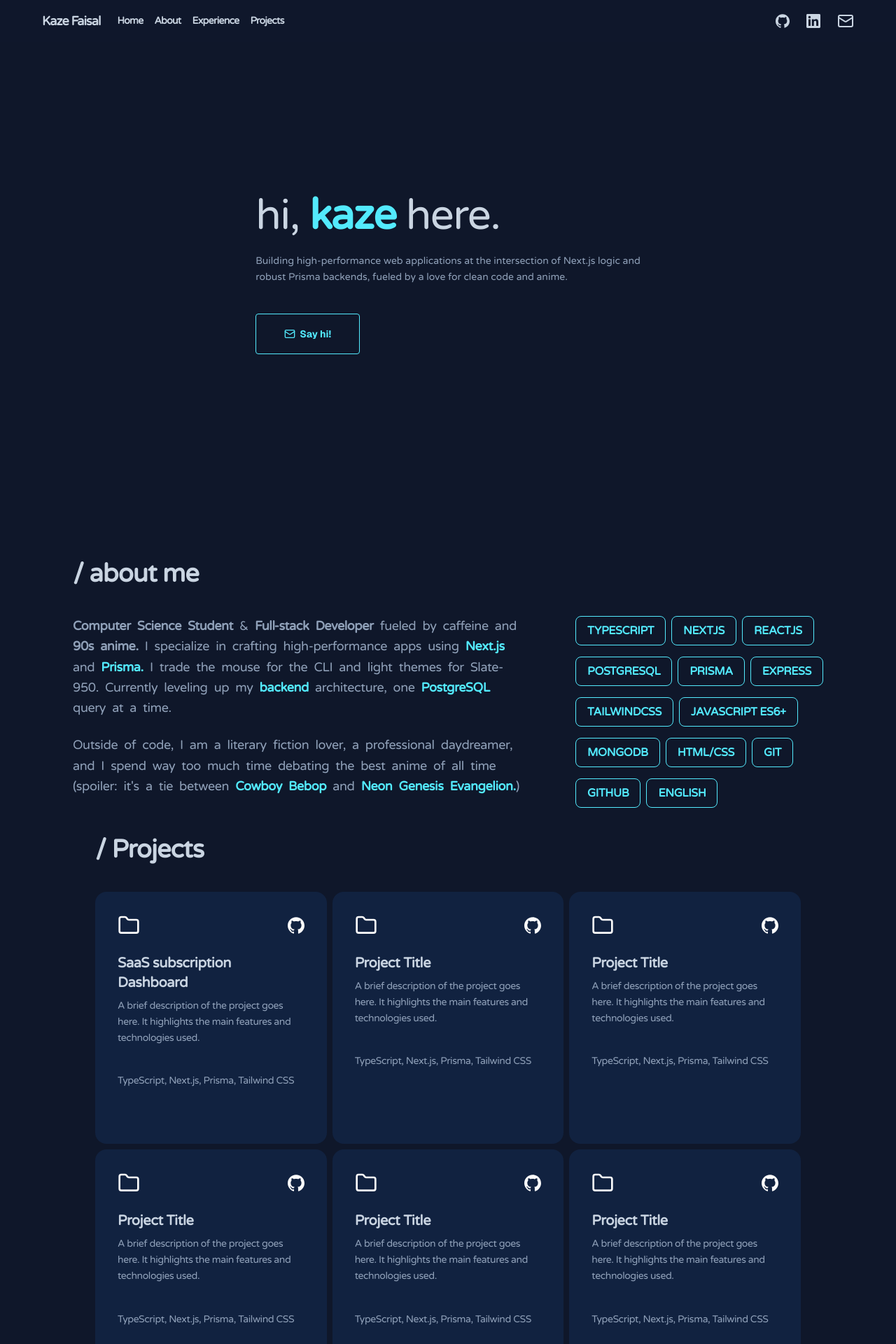
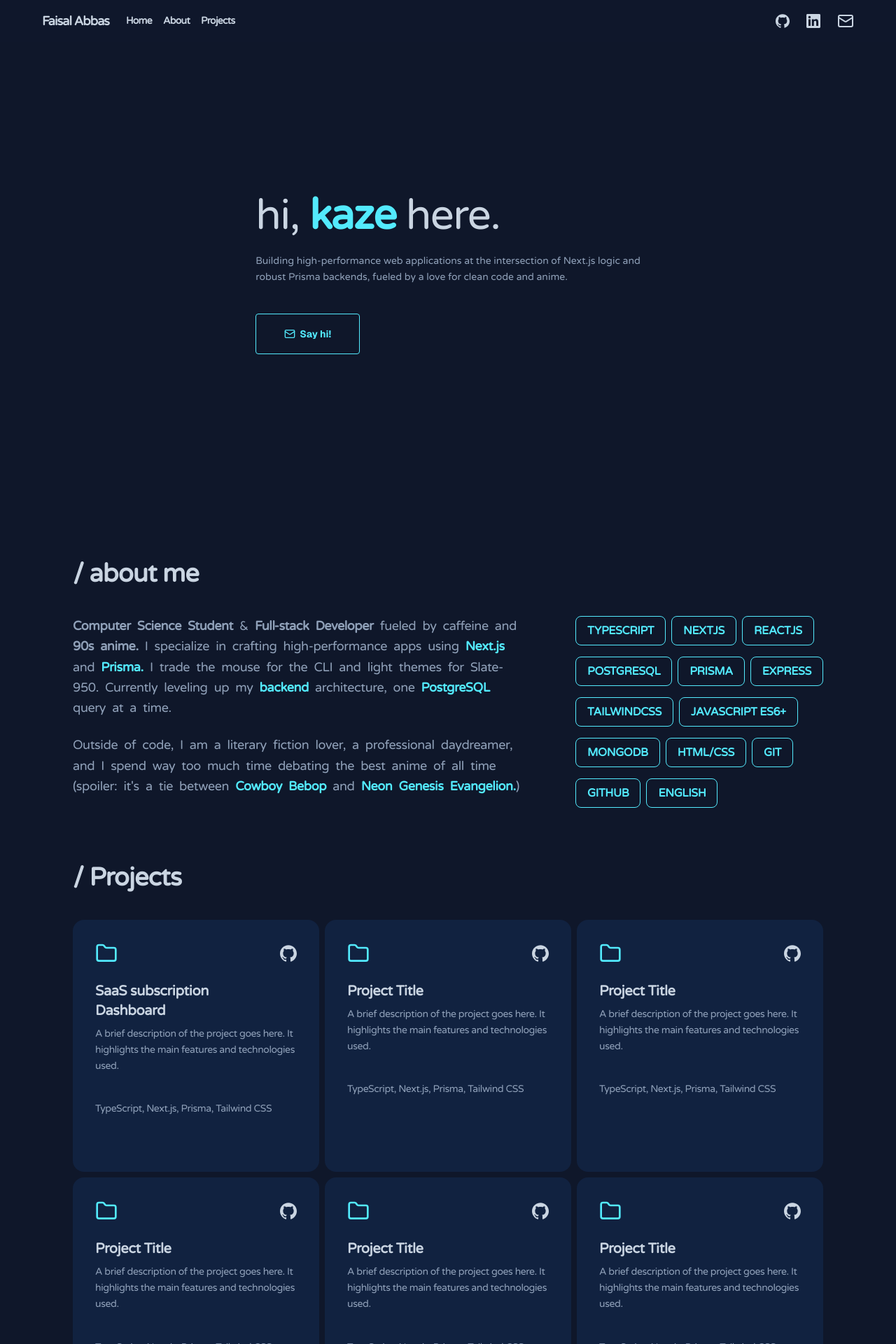
Before and after one commit to kaze1-dev/myPortfolio, a Next.js app: page / in a window 1280 px wide. Shown: the top 1920 px of the page at 70% size. Built offline with nearby package versions, Linux system fonts and the light colour scheme.

Commit message:
feat: add interactivity in header

```diff
--- a/app/globals.css
+++ b/app/globals.css
@@ -64,3 +64,7 @@
     @apply bg-background text-foreground font-rounded antialiased;
   }
 }
+
+html {
+  scroll-behavior: smooth;
+}
--- a/components/layouts/header.tsx
+++ b/components/layouts/header.tsx
@@ -7,18 +7,27 @@ const Header = () => {
       <>
          <header className='flex gap-6 items-center justify-between bg-slate-900 py-4 px-15 fixed w-full'>
             <div className='flex gap-6'>
-               <h1 className='text-slate-300 font-bold text-lg font-rounded tracking-tighter'>Kaze Faisal</h1>
+               <a href="#hero">
+                  <h1 className='text-slate-300 font-bold text-lg font-rounded tracking-tighter cursor-default hover:cursor-pointer'>Faisal Abbas</h1>
+               </a>
+
                <nav className='text-slate-300 tracking-tighter font-rounded font-bold text-sm flex gap-4 justify-center items-center'>
-                  <div>Home</div>
-                  <div>About</div>
-                  <div>Experience</div>
-                  <div>Projects</div>
+                  <a href="#hero">
+                     <div className='cursor-default hover:text-cyan-300 hover:cursor-pointer'>Home</div>
+                  </a>
+
+                  <a href="#about">
+                     <div className='cursor-default hover:text-cyan-300 hover:cursor-pointer'>About</div>
+                  </a>
+                  <a href="#projects">
+                     <div className='cursor-default hover:text-cyan-300 hover:cursor-pointer'>Projects</div>
+                  </a>
                </nav>
             </div>
             <div className='flex gap-6 justify-center items-center '>
-               <Icons.gitHub className='text-slate-300 h-5 w-5' />
-               <Icons.linkedIn className='text-slate-300 h-5 w-5' />
-               <Icons.mail className='text-slate-300 h-6 w-6' />
+               <Icons.gitHub className='text-slate-300 h-5 w-5 hover:cursor-pointer hover:text-cyan-300' />
+               <Icons.linkedIn className='text-slate-300 h-5 w-5 hover:cursor-pointer hover:text-cyan-300' />
+               <Icons.mail className='text-slate-300 h-6 w-6 hover:cursor-pointer hover:text-cyan-300' />
             </div>
 
          </header>
--- a/components/modules/about.tsx
+++ b/components/modules/about.tsx
@@ -2,8 +2,8 @@ import React from 'react'
 
 const About = () => {
    return (
-      <section className=' font-rounded tracking-tight px-26'>
-         <div className=''>
+      <section id='about' className='max-h-screen font-rounded tracking-tight w-full'>
+         <div className='px-26'>
 
             <h1 className='text-4xl tracking-tight font-bold text-slate-300 mb-10'>/ about me</h1>
             <div className='flex gap-20'>
--- a/components/modules/hero.tsx
+++ b/components/modules/hero.tsx
@@ -4,7 +4,7 @@ import { Icons } from '../icons'
 
 const Hero = () => {
    return (
-      <section className='flex justify-center items-center h-screen'>
+      <section id='hero' className='flex justify-center items-center h-screen'>
          <div className='flex flex-col gap-6'>
             <h1 className='text-slate-300 text-6xl inline tracking-tight font-rounded'>
                hi, <span className='text-cyan-300 font-bold'>kaze</span> here.
--- a/components/modules/projects.tsx
+++ b/components/modules/projects.tsx
@@ -3,13 +3,13 @@ import { Icons } from '../icons'
 
 const Projects = () => {
   return (
-    <section className=' font-rounded tracking-tight px-34'>
-      <h1 className='text-4xl tracking-tight font-bold text-slate-300 my-10'>/ Projects</h1>
+    <section id='projects' className=' font-rounded tracking-tight px-26'>
+      <h1 className='text-4xl tracking-tight font-bold text-slate-300 mt-20 mb-10'>/ Projects</h1>
      <div className='grid grid-cols-3 gap-2'>
       <div className='bg-[#112240] rounded-2xl px-8 pt-8 pb-20'>
         <div className='flex justify-between items-center'>
-          <Icons.folder className='w-8 h-8' />
-          <Icons.gitHub className='w-6 h-6' />
+          <Icons.folder className='w-8 h-8 text-cyan-300' />
+          <Icons.gitHub className='w-6 h-6 text-slate-300' />
         </div>
         <h2 className='text-xl font-bold text-slate-300 mt-6'>SaaS subscription<br/> Dashboard</h2>
         <p className='text-sm text-slate-400 mt-2 leading-relaxed'>
@@ -21,8 +21,8 @@ const Projects = () => {
       </div>
       <div className='bg-[#112240] rounded-2xl px-8 pt-8 pb-20'>
         <div className='flex justify-between items-center'>
-          <Icons.folder className='w-8 h-8' />
-          <Icons.gitHub className='w-6 h-6' />
+          <Icons.folder className='w-8 h-8 text-cyan-300' />
+          <Icons.gitHub className='w-6 h-6 text-slate-300' />
         </div>
         <h2 className='text-xl font-bold text-slate-300 mt-6'>Project Title</h2>
         <p className='text-sm text-slate-400 mt-2 leading-relaxed'>
@@ -34,8 +34,8 @@ const Projects = () => {
       </div>
       <div className='bg-[#112240] rounded-2xl px-8 pt-8 pb-20'>
         <div className='flex justify-between items-center'>
-          <Icons.folder className='w-8 h-8' />
-          <Icons.gitHub className='w-6 h-6' />
+          <Icons.folder className='w-8 h-8 text-cyan-300' />
+          <Icons.gitHub className='w-6 h-6 text-slate-300' />
         </div>
         <h2 className='text-xl font-bold text-slate-300 mt-6'>Project Title</h2>
         <p className='text-sm text-slate-400 mt-2 leading-relaxed'>
@@ -47,8 +47,8 @@ const Projects = () => {
       </div>
       <div className='bg-[#112240] rounded-2xl px-8 pt-8 pb-20'>
         <div className='flex justify-between items-center'>
-          <Icons.folder className='w-8 h-8' />
-          <Icons.gitHub className='w-6 h-6' />
+          <Icons.folder className='w-8 h-8 text-cyan-300' />
+          <Icons.gitHub className='w-6 h-6 text-slate-300' />
         </div>
         <h2 className='text-xl font-bold text-slate-300 mt-6'>Project Title</h2>
         <p className='text-sm text-slate-400 mt-2 leading-relaxed'>
@@ -60,8 +60,8 @@ const Projects = () => {
       </div>
       <div className='bg-[#112240] rounded-2xl px-8 pt-8 pb-20'>
         <div className='flex justify-between items-center'>
-          <Icons.folder className='w-8 h-8' />
-          <Icons.gitHub className='w-6 h-6' />
+          <Icons.folder className='w-8 h-8 text-cyan-300' />
+          <Icons.gitHub className='w-6 h-6 text-slate-300' />
         </div>
         <h2 className='text-xl font-bold text-slate-300 mt-6'>Project Title</h2>
         <p className='text-sm text-slate-400 mt-2 leading-relaxed'>
@@ -73,8 +73,8 @@ const Projects = () => {
       </div>
       <div className='bg-[#112240] rounded-2xl px-8 pt-8 pb-20'>
         <div className='flex justify-between items-center'>
-          <Icons.folder className='w-8 h-8' />
-          <Icons.gitHub className='w-6 h-6' />
+          <Icons.folder className='w-8 h-8 text-cyan-300' />
+          <Icons.gitHub className='w-6 h-6 text-slate-300' />
         </div>
         <h2 className='text-xl font-bold text-slate-300 mt-6'>Project Title</h2>
         <p className='text-sm text-slate-400 mt-2 leading-relaxed'>
```
